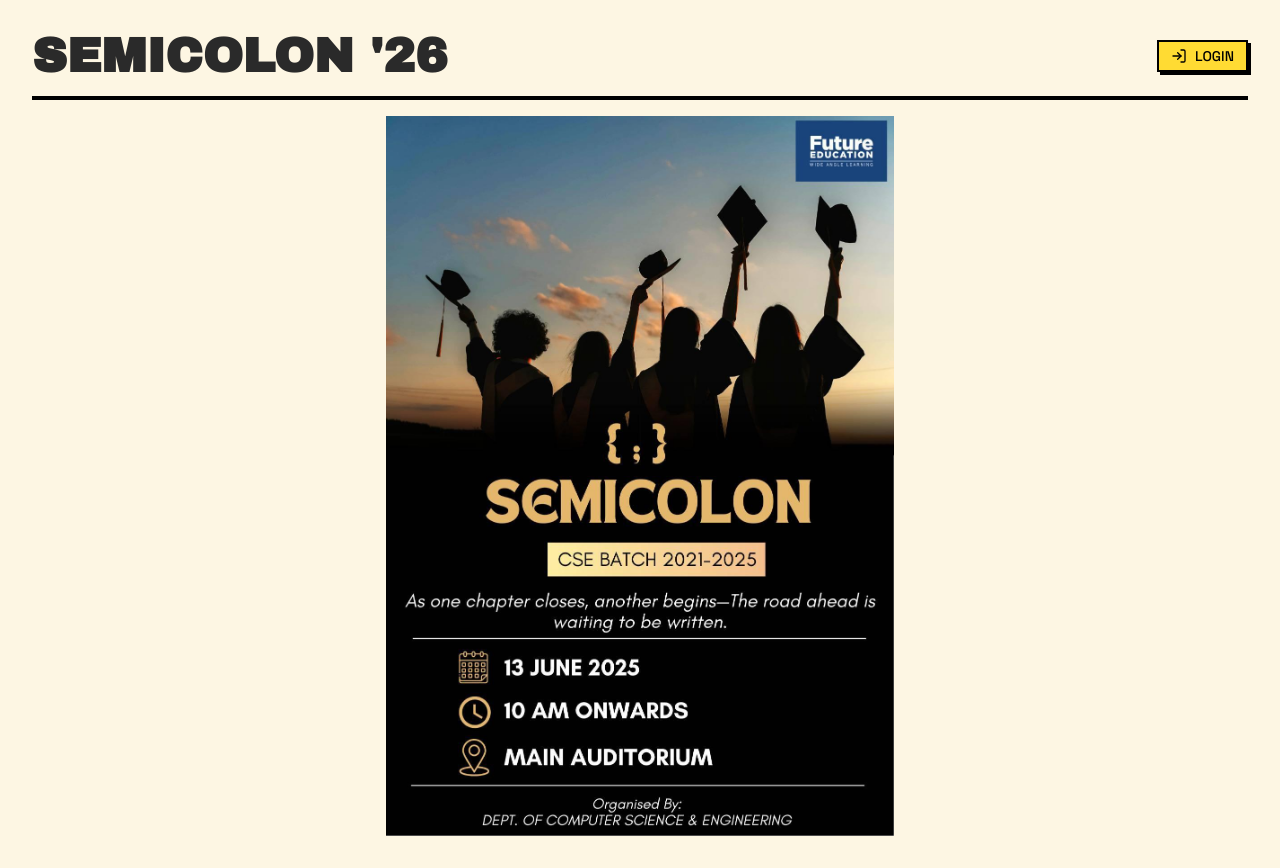
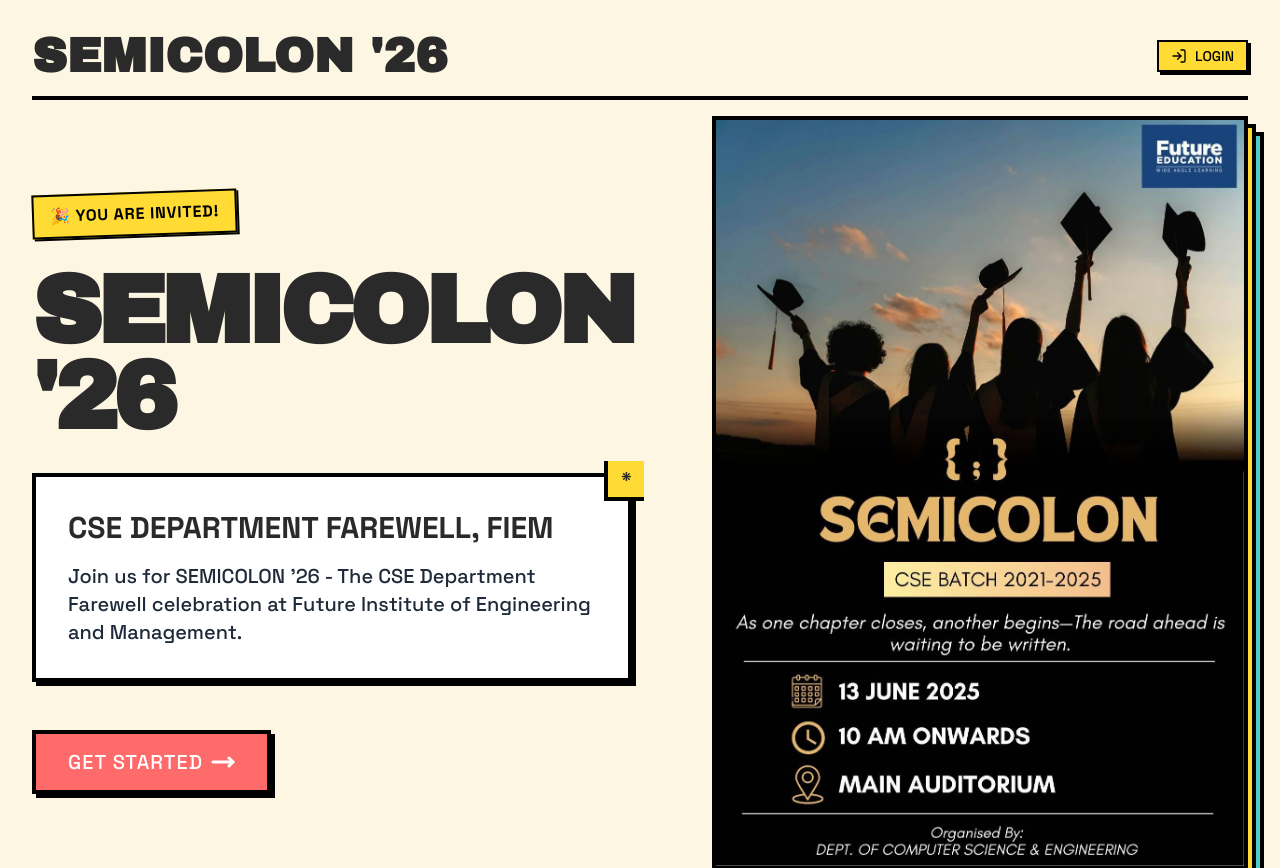
Before and after one commit to Saptarshi-Chakraborty/cse-farewell-app, a Next.js app: page / in a window 1280 px wide. Shown: the top 868 px of the page. Built offline with nearby package versions, Linux system fonts and the light colour scheme; no server answers.

Commit message:
feat: enhance homepage layout with invitation message, description, and navigation buttons

```diff
--- a/src/pages/index.tsx
+++ b/src/pages/index.tsx
@@ -3,8 +3,14 @@ import Header from "@/components/Header";
 import { Button } from "@/components/retroui/Button";
 import Head from "next/head";
 import FeatureRule from "@/data/Feature.Rules.json";
+import Link from "next/link";
+import { MoveRight } from "lucide-react";
+import { useGlobalContext } from "@/context/GlobalContext";
 
 export default function Home() {
+  const { user } = useGlobalContext();
+  const isAdmin = user?.labels?.includes("admin");
+
   return (
     <>
       <Head>
@@ -46,15 +52,63 @@ export default function Home() {
         <meta name="theme-color" content="#FFDB33" />
         <link rel="canonical" href={FeatureRule.metaTags.url} />
       </Head>
-      <div className="p-4 md:p-8">
+
+      <div className="min-h-screen flex flex-col p-4 md:p-8">
         <Header />
-        <div className="flex justify-center my-4 mb-1">
-          <img
-            src={FeatureRule?.metaTags?.urlImage}
-            alt="App Banner"
-            className="max-h-[90vh]"
-          />
-        </div>
+
+        <main className="flex-grow flex flex-col lg:flex-row items-center justify-center gap-12 lg:gap-20 my-12 lg:my-0">
+          {/* Text Section */}
+          <div className="flex-1 space-y-8 w-full max-w-2xl">
+            <div className="inline-block bg-[#ffdb33] text-black px-4 py-2 border-2 border-black shadow-sm font-bold uppercase tracking-wider transform -rotate-2">
+              🎉 You are invited!
+            </div>
+
+            <h1 className="text-6xl md:text-8xl font-black uppercase leading-[0.9] tracking-tighter">
+              {FeatureRule.appName}
+            </h1>
+
+            <div className="bg-white border-4 border-black p-5 md:p-8 shadow-md relative">
+              <div className="absolute top-0 right-0 w-10 h-10 bg-[#ffdb33] border-l-4 border-b-4 border-black flex items-center justify-center font-bold text-xl -mt-4 -mr-4">
+                *
+              </div>
+              <p className="text-2xl md:text-3xl font-bold uppercase mb-4 leading-tight">
+                {FeatureRule.appShortDescription}
+              </p>
+              <p className="text-lg md:text-xl font-medium text-gray-800">
+                {FeatureRule.metaTags.description}
+              </p>
+            </div>
+
+            <div className="flex flex-col sm:flex-row gap-5 pt-4">
+              <Link href="/login" className="w-full sm:w-auto">
+                <Button size="lg" className="w-full text-xl uppercase tracking-wider h-16 bg-[#ff6b6b] hover:bg-[#ff5252] text-white group flex items-center justify-center gap-2 border-4">
+                  Get Started
+                  <MoveRight className="group-hover:translate-x-2 transition-transform" strokeWidth={3} />
+                </Button>
+              </Link>
+              {isAdmin && (
+                <Link href="/stats" className="w-full sm:w-auto">
+                  <Button variant="outline" size="lg" className="w-full text-xl uppercase tracking-wider h-16 bg-white border-4">
+                    View Stats
+                  </Button>
+                </Link>
+              )}
+            </div>
+          </div>
+
+          {/* Image Section */}
+          <div className="flex-1 w-full max-w-lg lg:max-w-xl flex justify-center">
+            <div className="relative group w-full">
+              <div className="absolute inset-0 bg-[#4ecdc4] translate-x-4 translate-y-4 border-4 border-black transition-transform group-hover:translate-x-6 group-hover:translate-y-6"></div>
+              <div className="absolute inset-0 bg-[#ffdb33] translate-x-2 translate-y-2 border-4 border-black transition-transform group-hover:translate-x-3 group-hover:translate-y-3"></div>
+              <img
+                src={FeatureRule?.metaTags?.urlImage}
+                alt="App Banner"
+                className="relative z-10 w-full h-auto object-cover border-4 border-black transition-transform group-hover:-translate-y-1 group-hover:-translate-x-1 bg-white"
+              />
+            </div>
+          </div>
+        </main>
 
         <Footer />
       </div>
```
